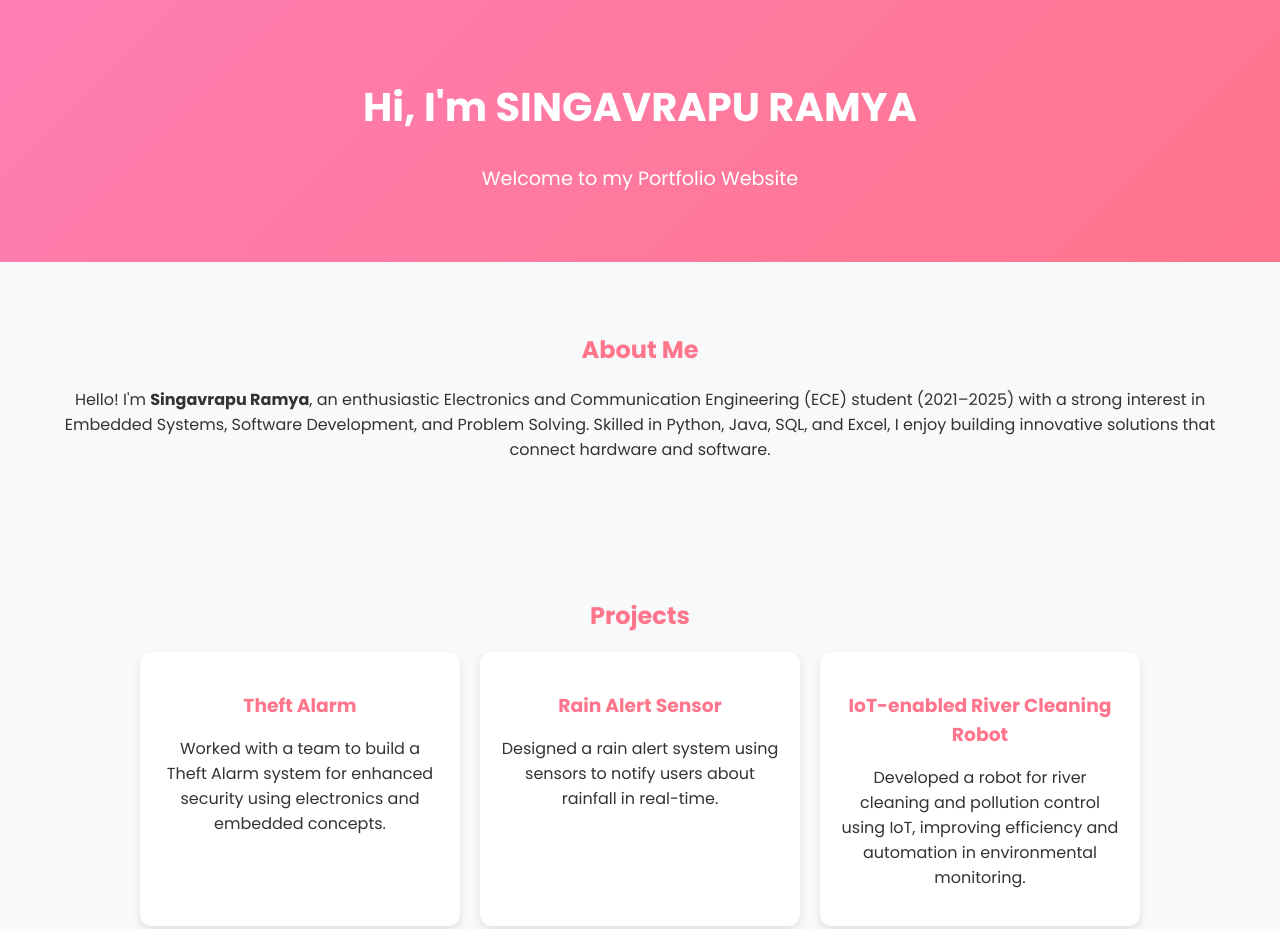
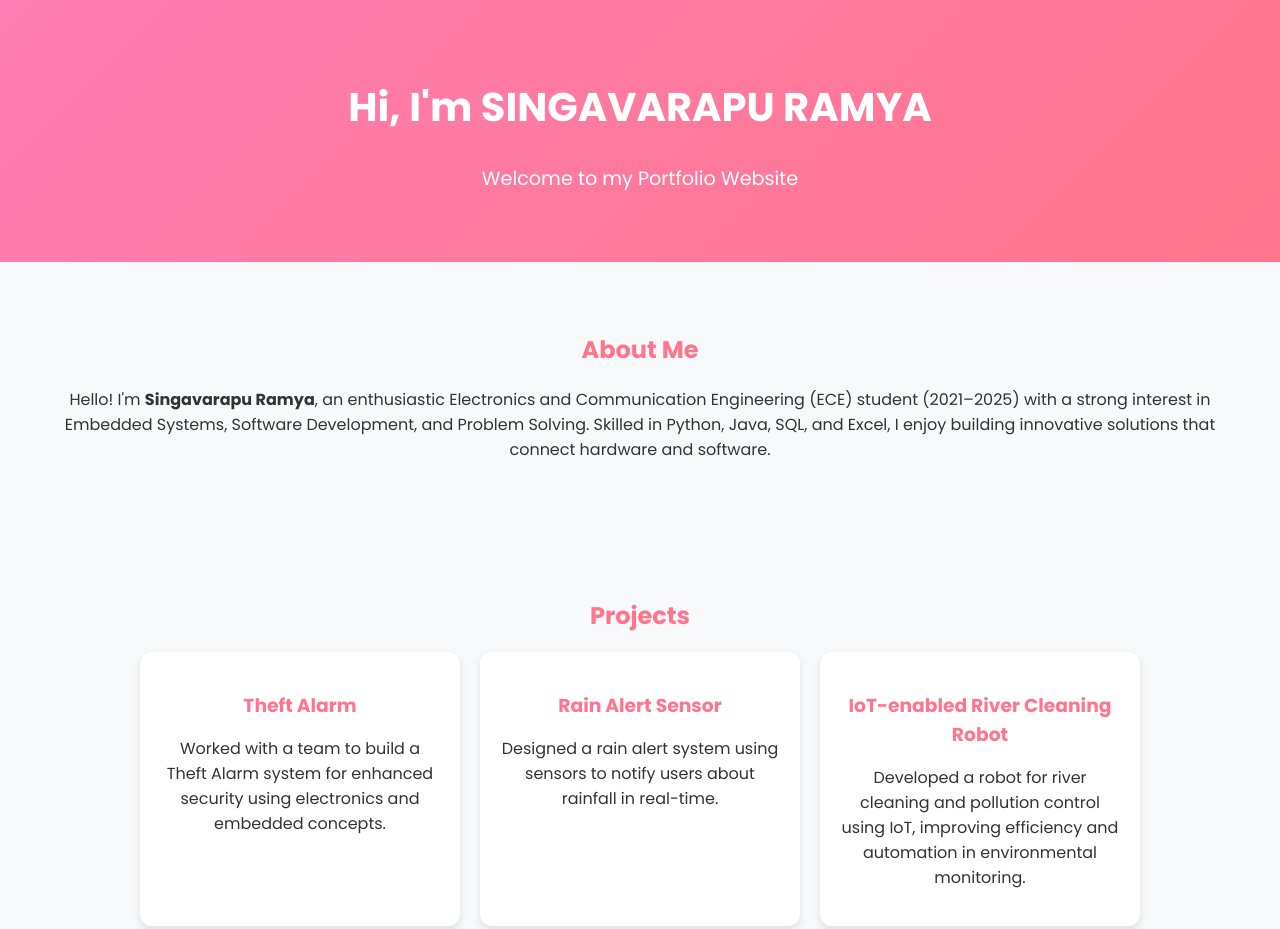
Before and after one commit to SingavarapuRamya/Ramya.github.portfolio, a plain HTML site: page index.html in a window 1280 px wide. Shown: the top 929 px of the page. Drawn offline with Linux system fonts and the light colour scheme.

Commit message:
Update index.html

```diff
--- a/index.html
+++ b/index.html
@@ -1,7 +1,7 @@
 <!DOCTYPE html>
 <html lang="en">
 <head>
-  <title>SINGAVRAPU RAMYA | Portfolio</title>
+  <title>SINGAVARAPU RAMYA | Portfolio</title>
   <meta charset="utf-8">
   <meta name="viewport" content="width=device-width, initial-scale=1, shrink-to-fit=no">
 
@@ -110,14 +110,14 @@
 <body>
   <!-- Header Section -->
   <header>
-    <h1>Hi, I'm SINGAVRAPU RAMYA</h1>
+    <h1>Hi, I'm SINGAVARAPU RAMYA</h1>
     <p>Welcome to my Portfolio Website</p>
   </header>
 
   <!-- About Section -->
   <section id="about">
     <h2>About Me</h2>
-    <p>Hello! I'm <strong>Singavrapu Ramya</strong>, an enthusiastic Electronics and Communication Engineering (ECE) student (2021–2025)
+    <p>Hello! I'm <strong>Singavarapu Ramya</strong>, an enthusiastic Electronics and Communication Engineering (ECE) student (2021–2025)
     with a strong interest in Embedded Systems, Software Development, and Problem Solving. Skilled in Python, Java, SQL, and Excel,
     I enjoy building innovative solutions that connect hardware and software.</p>
   </section>
```
